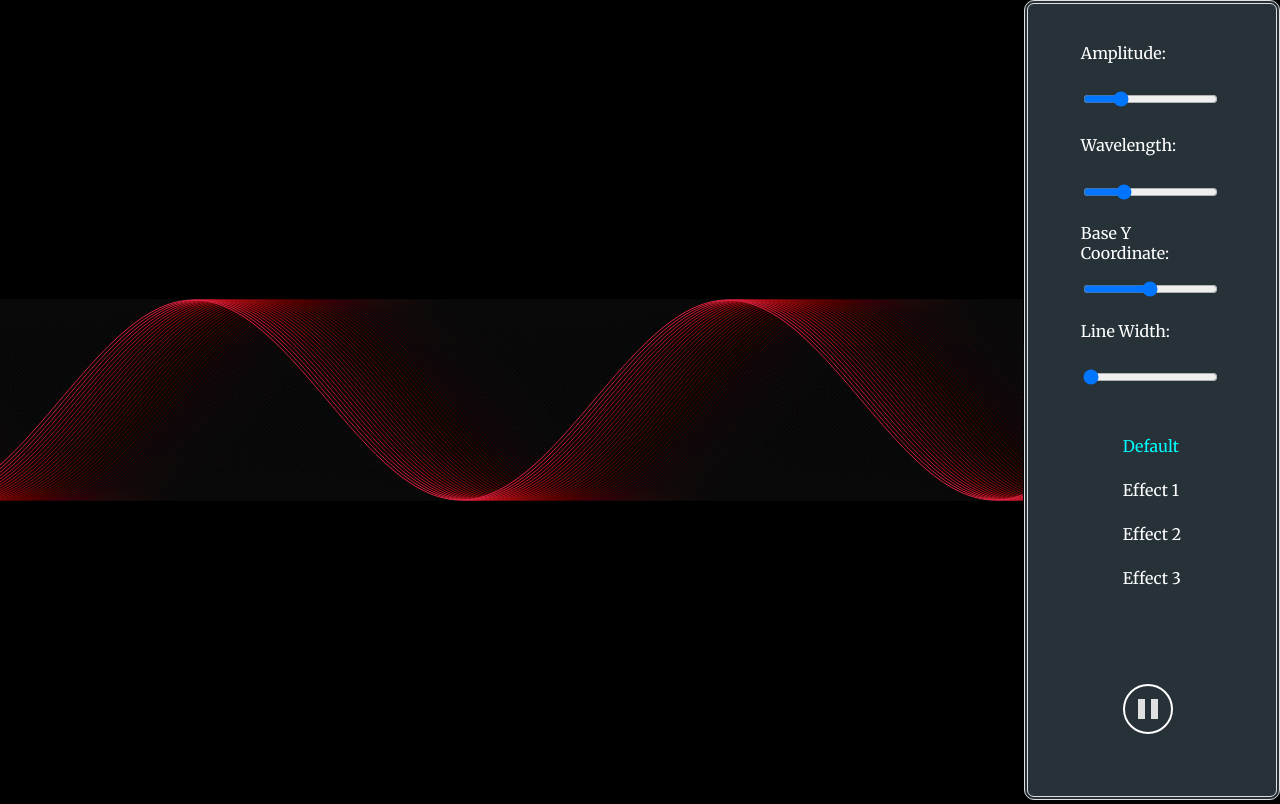
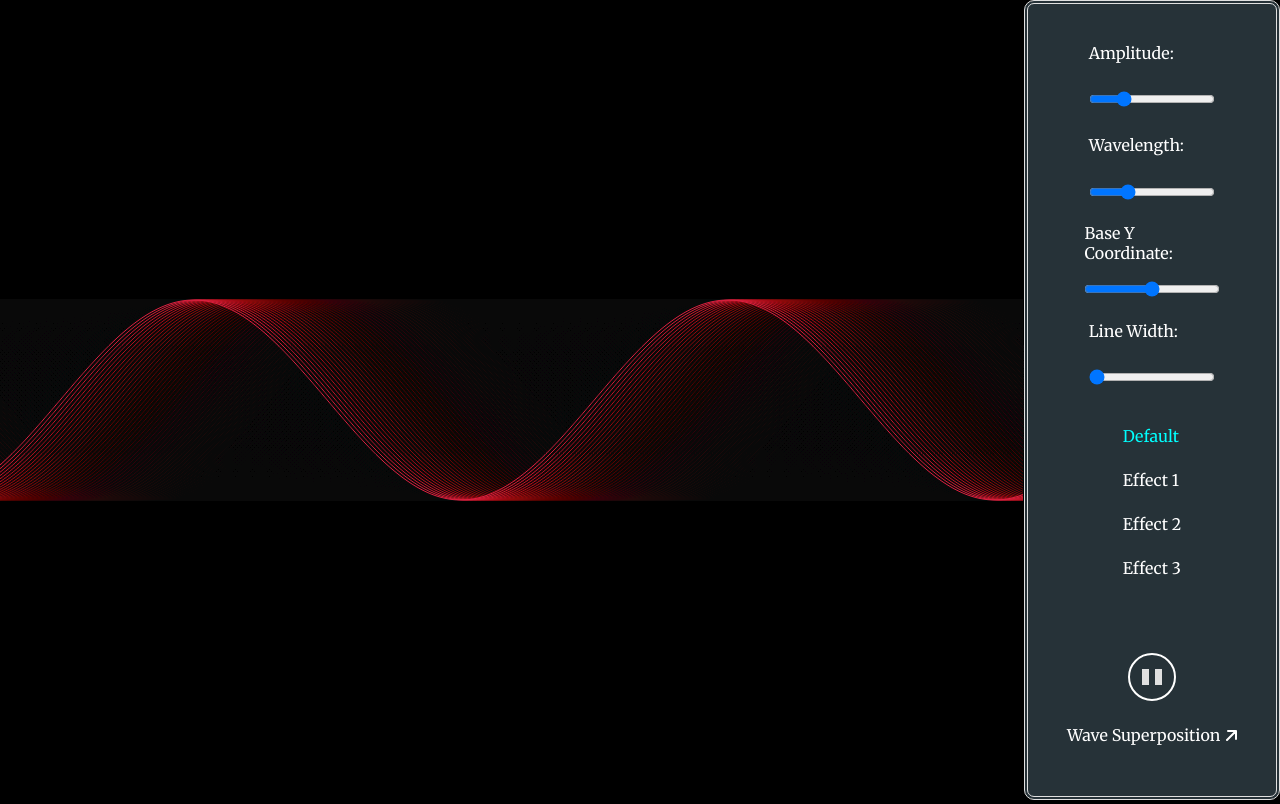
Before and after one commit to Bufftowel/Sin-Wave-Modulation, a plain HTML site: page index.html in a window 1280 px wide. Drawn offline with Linux system fonts and the light colour scheme.

Commit message:
added Wave superposition

```diff
--- a/Extra/Wave Superposition/index.css
+++ b/Extra/Wave Superposition/index.css
@@ -88,9 +88,6 @@ input[type="radio"] {
 	font-size: 4vh;
 }
 
-svg path {
-	color: black;
-}
 #info {
 	display: flex;
 	position: absolute;
--- a/index.css
+++ b/index.css
@@ -15,11 +15,12 @@ body {
 	display: flex;
 	flex-direction: column;
 	justify-content: space-around;
+	align-items: center;
 }
 
 button.play-btn {
-	width: 50px;
-	height: 50px;
+	width: 3rem;
+	height: 3rem;
 	border-radius: 50%;
 	border: 2px solid white;
 	background: #263238;
@@ -28,6 +29,7 @@ button.play-btn {
 	justify-content: center;
 	align-items: center;
 	transition: border 400ms;
+	margin-bottom: 1.5rem;
 }
 
 span.play-btn:hover {
@@ -36,7 +38,7 @@ span.play-btn:hover {
 
 span.play-btn {
 	display: inline-block;
-	height: 20px;
+	height: 1rem;
 	border-color: transparent transparent transparent #E0E0E0;
 	transition: 200ms all ease;
 	will-change: border-width;
@@ -47,7 +49,7 @@ span.play-btn {
 span.selected-play-btn {
 	border-style: solid;
 	height: 0;
-  	border-width: 12px 0 12px 20px;
+  	border-width: 0.6rem 0 0.6rem 1rem;
 }
 
 .slidebar  div input, .slidebar  div label {
@@ -105,6 +107,13 @@ button.play-btn:focus span.play-btn {
 	margin-bottom: 3vh;
 }
 
+#util > div + div {
+	display: flex;
+	flex-direction: column;
+	align-items: center;
+	justify-content: space-between;
+}
+
 @media screen and (orientation: portrait) {
 
 	#container + div {
@@ -156,13 +165,23 @@ button.play-btn:focus span.play-btn {
 		flex-direction: row;
 		justify-content: space-around;
 		align-items: center;
+		justify-content: space-between;
 	}
 	.effects div input + label {
 		display: inline-block;
 		margin-bottom: 1vh;
 	}
 
-	button.play-btn {
+}
 
-	}
+a, a:visited {
+	color: white;
+	text-decoration: none;
 }
+
+svg path {
+	fill: transparent;
+	stroke: white;
+	stroke-width: 2px;
+	stroke-linecap: round;
+}
--- a/index.html
+++ b/index.html
@@ -33,7 +33,12 @@
 				<div><input type="radio" name="wave_effects" id="c3"><label for="c3">Effect 2</label></div>
 				<div><input type="radio" name="wave_effects" id="c4"><label for="c4">Effect 3</label></div>
 			</div>
-			<button class="play-btn"><span class="play-btn"></span></button>
+			<div>
+				<button class="play-btn"><span class="play-btn"></span></button>
+				<a href="Extra/Wave Superposition/index.html">Wave Superposition
+					<svg height="13" width="13"><path d="M 3 12 L 12 3 M 12 3 L 12 11 M 12 3 L 4 3" ></path>-></svg>
+				</a>
+			</div>
 		</div>
 	</div>
 	<script type="text/javascript" src="index.js"></script>
```
